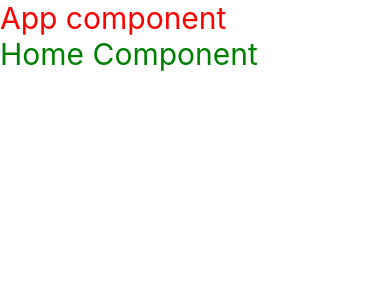
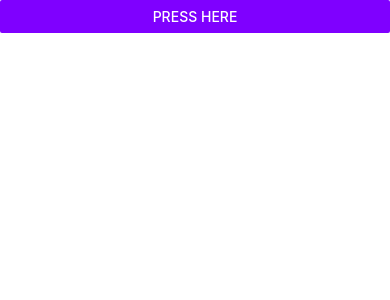
Before and after one commit to rohit-kumaar/first-native-project, a React Native app: screen / in a window 390 px wide. Shown: the top 300 px of the page. Built offline with nearby package versions, Linux system fonts and the light colour scheme.

Commit message:
final commit

```diff
--- a/App.tsx
+++ b/App.tsx
@@ -1,12 +1,14 @@
 import React from 'react';
-import {Text, View} from 'react-native';
-import Home from './components/Home/Home';
+import {Button, View} from 'react-native';
 
 function App() {
   return (
     <View>
-      <Text style={{color: 'red', fontSize: 30}}>App component</Text>
-      <Home />
+      <Button
+        title="Press Here"
+        onPress={() => console.warn('Function Called')}
+        color={'#7F00FF'}
+      />
     </View>
   );
 }
--- a/components/Home/Home.tsx
+++ /dev/null
@@ -1,12 +0,0 @@
-import React from 'react';
-import {Text, View} from 'react-native';
-
-function Home() {
-  return (
-    <View>
-      <Text style={{fontSize: 30, color: 'green'}}>Home Component</Text>
-    </View>
-  );
-}
-
-export default Home;
```
